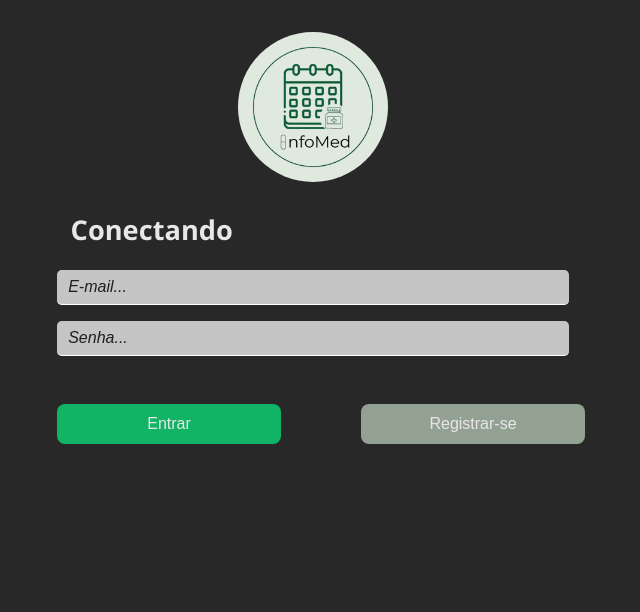
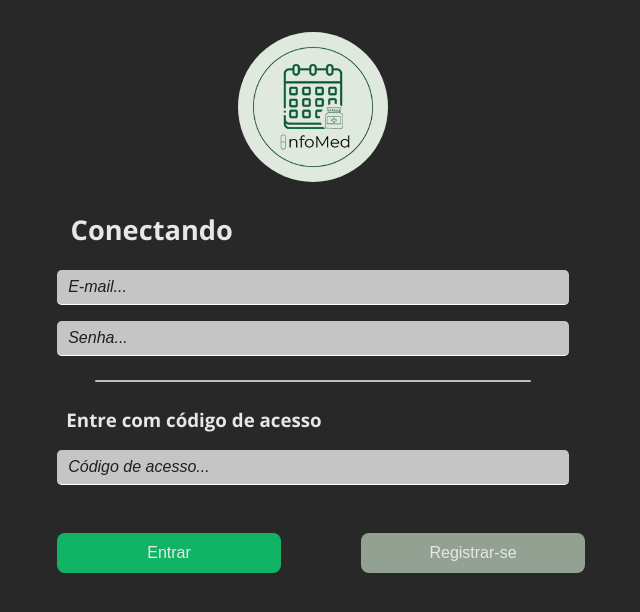
Before and after one commit to cristian-eds/infomed-front, a React (Vite) app: page /login in a window 1280 px wide. Shown: the top 612 px of the page, without its empty margins (327-967 px from the left). Built offline with nearby package versions, Linux system fonts and the light colour scheme; no server answers.

Commit message:
Added enter with acess code on Login page

```diff
--- a/src/locales/en/translation.json
+++ b/src/locales/en/translation.json
@@ -3,8 +3,13 @@
 
     "page-login": {
         "text-login": "Connecting",
+
         "placeholder-email": "E-mail...",
         "placeholder-password": "Password...",
+
+        "text-access-code": "Enter with access code",
+        "placeholder-access-code": "Acess code...",
+
         "value-button-confirm-login": "Login",
         "value-button-register": "Registrer"
     },
--- a/src/locales/pt-BR/translation.json
+++ b/src/locales/pt-BR/translation.json
@@ -6,6 +6,9 @@
 
         "placeholder-email": "E-mail...",
         "placeholder-password": "Senha...",
+
+        "text-access-code": "Entre com código de acesso",
+        "placeholder-access-code": "Código de acesso...",
 
         "value-button-confirm-login": "Entrar",
         "value-button-register": "Registrar-se"
--- a/src/pages/Login/Login.jsx
+++ b/src/pages/Login/Login.jsx
@@ -1,5 +1,7 @@
 import React, { useState } from 'react'
 import { useNavigate } from 'react-router';
+
+import { useTranslation } from 'react-i18next';
 
 import logo from '../../assets/InfoMed.png'
 
@@ -7,15 +9,16 @@ import styles from './Login.module.css'
 
 import ButtonGroup from '../../components/Button/ButtonGroup';
 import Button from '../../components/Button/Button';
-import { useTranslation } from 'react-i18next';
+import Divider from '../../components/Divider/Divider';
 
-const Login = ({ login }) => {
+const Login = ({ login, loginWithAccessCode }) => {
 
   const { t } = useTranslation();
 
   const [email, setEmail] = useState("");
   const [password, setPassword] = useState("");
   const [error, setError] = useState(null);
+  const [accessCode, setAccessCode] = useState("");
 
   const navigate = useNavigate();
 
@@ -23,15 +26,29 @@ const Login = ({ login }) => {
     e.preventDefault();
     setError(null);
 
-    const user = {
-      email,
-      password
+    let res = null;
+
+    if (accessCode.length > 0) {
+      const code = {
+        accessCode
+      }
+      res = await loginWithAccessCode(code);
+    } else {
+      const user = {
+        email,
+        password
+      }
+      res = await login(user);
     }
-
-    const res = await login(user);
 
     if (res && res.status) {
       setError(res.description);
+    }
+  }
+
+  const handleSetAccessCode = (e) => {
+    if (accessCode.length < 6) {
+      setAccessCode(e.target.value.toLocaleUpperCase())
     }
   }
 
@@ -44,10 +61,13 @@ const Login = ({ login }) => {
       <form className={styles.login} onSubmit={handleLogin}>
         <input type="text" name="email" id="email" placeholder={t("page-login.placeholder-email")} value={email} onChange={(e) => setEmail(e.target.value)} />
         <input type="password" name="password" id="" placeholder={t("page-login.placeholder-password")} value={password} onChange={(e) => setPassword(e.target.value)} />
+        <Divider />
+        <h3 className='title_text_color'>{t('page-login.text-access-code')}</h3>
+        <input type="text" name="accessCode" id="accessCode" placeholder={t("page-login.placeholder-access-code")} value={accessCode} onChange={handleSetAccessCode} />
+
         {error && <p className={styles.error}>{error}</p>}
-
         <ButtonGroup>
-          <Button type="submit" value={t('page-login.value-button-confirm-login')}variant="button_confirm" />
+          <Button type="submit" value={t('page-login.value-button-confirm-login')} variant="button_confirm" />
           <Button type="button" value={t('page-login.value-button-register')} variant="button_cancel" onClick={() => navigate("/register")} />
         </ButtonGroup>
 
--- a/src/pages/Login/Login.module.css
+++ b/src/pages/Login/Login.module.css
@@ -10,6 +10,11 @@
     text-align: left;
     padding: .8em .5em 0;
     font-size: 1.7em;
+}
+
+.container_login h3 {
+    text-align: left;
+    padding: 0 .5em 0;
 }
 
 .login {
@@ -34,7 +39,9 @@
     height: 150px;
 }
 
-.login > input[type="text"], .login input[type="password"], select {
+.login>input[type="text"],
+.login input[type="password"],
+select {
     height: 2.2em;
     border-bottom: 1px solid white;
     border-radius: .3em;
@@ -68,7 +75,7 @@
 }
 
 .roles_itens:first-child {
-    border-right:  none;
+    border-right: none;
     border-radius: .3em 0 0 .3em;
 }
 
```
